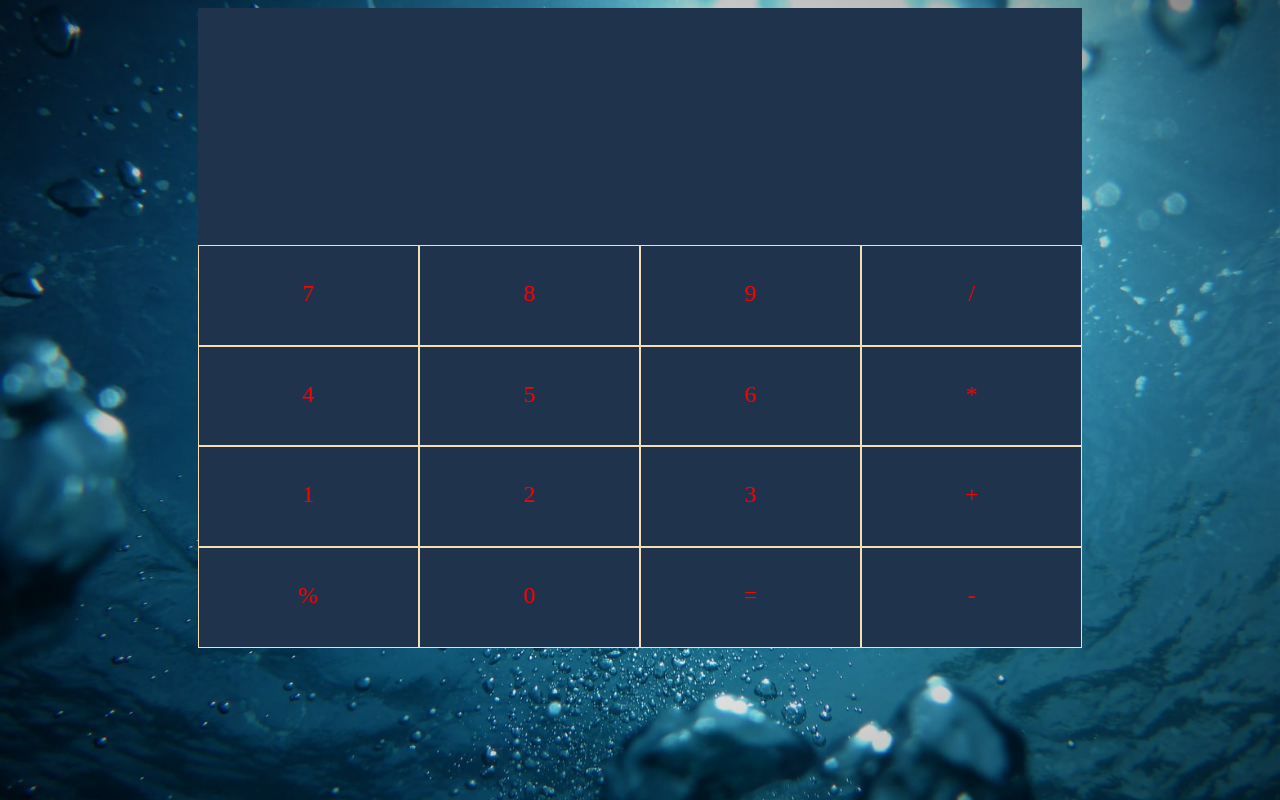
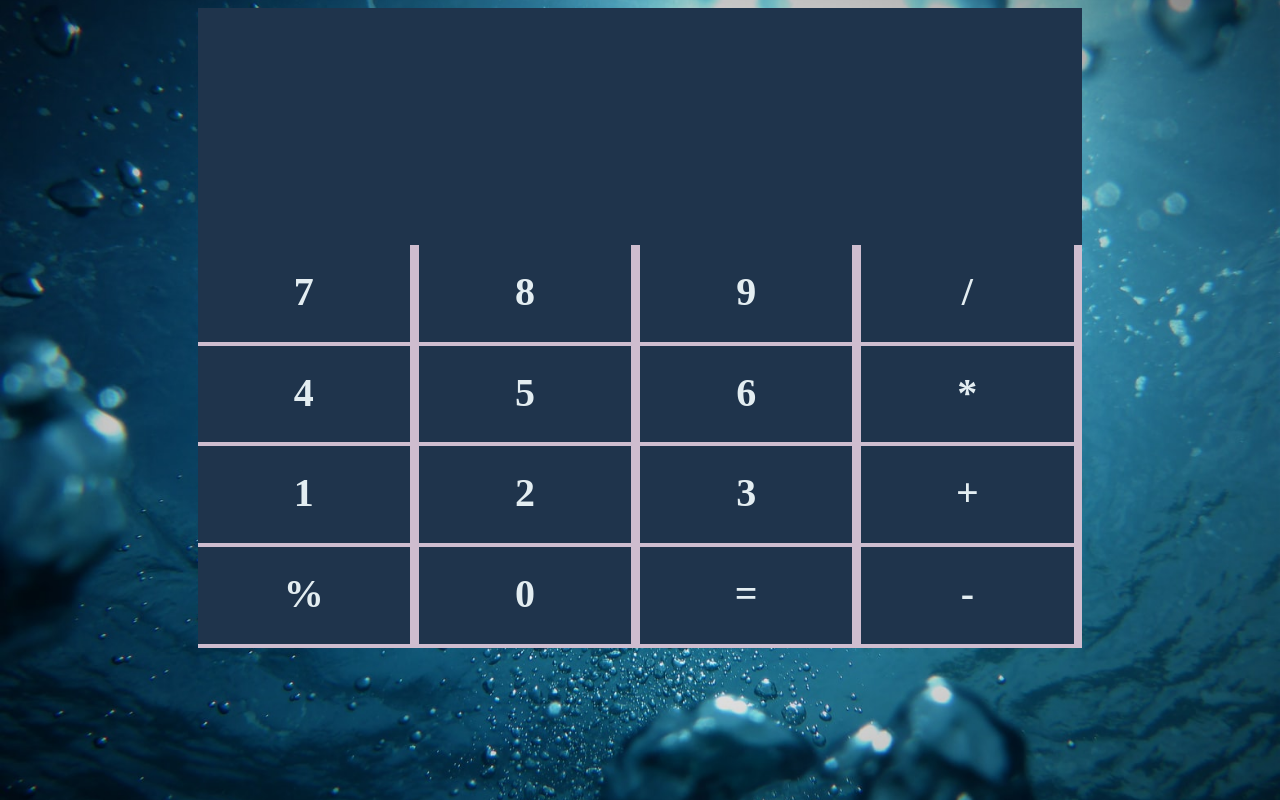
Before and after one commit to lesleyfon/Typescript-Calculator, a website built with webpack: page index.html in a window 1280 px wide. Built offline with nearby package versions, Linux system fonts and the light colour scheme.

Commit message:
added some more styles to the pafe

```diff
--- a/css/style.css
+++ b/css/style.css
@@ -46,27 +46,34 @@ body {
 }
 
 .container .elements {
-  font-size: 1.5rem;
-  color: red;
+  font-size: 2.5rem;
+  font-weight: bolder;
   width: 100%;
   height: 63%;
   margin: 0;
   padding: 0;
   display: grid;
-
-  grid-template-columns: 25% 25% 25% 25%;
-  grid-template-rows: 25% 25% 25% 25%;
+  background-color: rgb(206, 189, 207);
+  grid-template-columns: 24% 24% 24% 24%;
+  grid-template-rows: 24% 24% 24% 24%;
+  row-gap: 1%;
+  column-gap: 1%;
   text-align: center;
   vertical-align: middle;
   line-height: 94px;
+
 }
 
-.elements > * {
-  border: 1px solid wheat;
+.elements >*{
+  background-color: #1f344c;
 }
-.minus{
-  align-self: end;
+.elements div:hover{
+  cursor: pointer;
+  background-color: rgba(206, 189, 207, 0.5);
+  color: #1f344c;
+
 }
+
 /* .main #numbers {
   display: flex;
   flex-direction: row;
```
